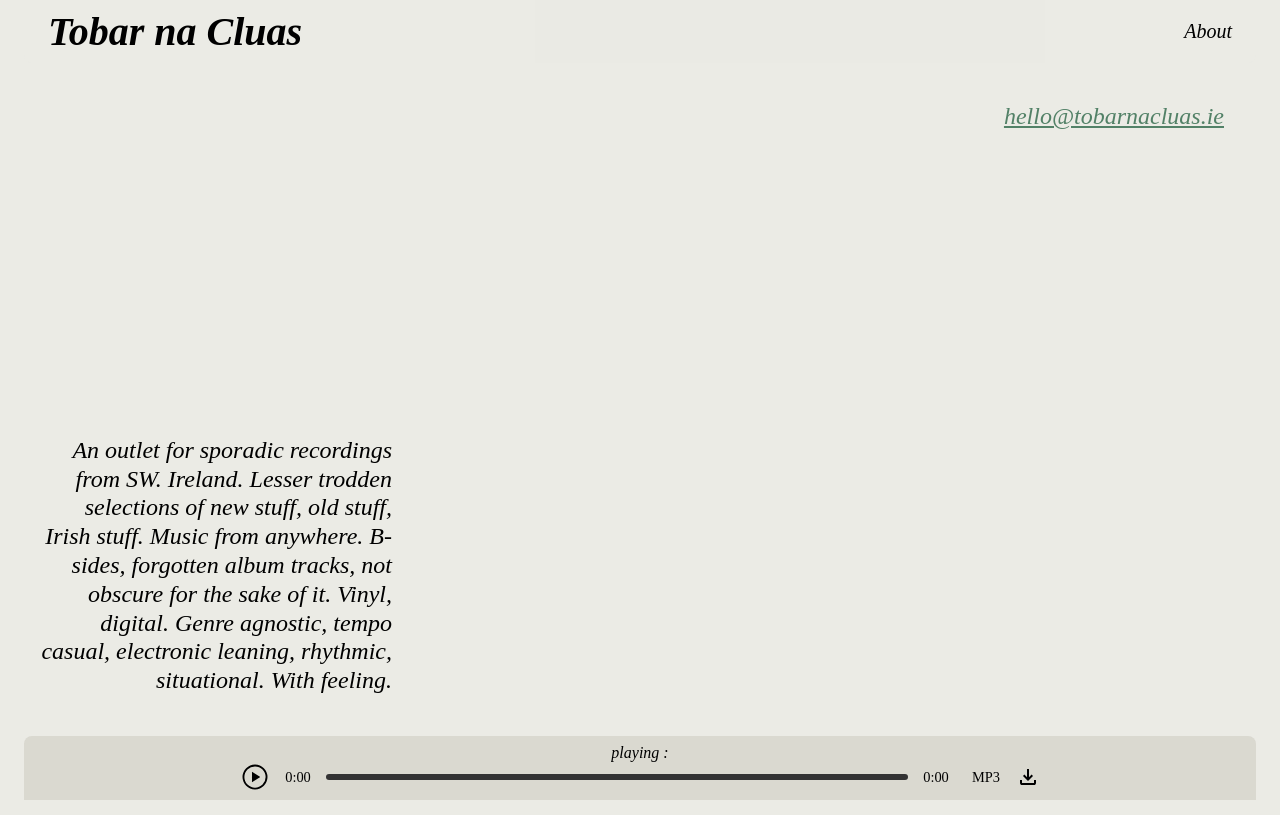
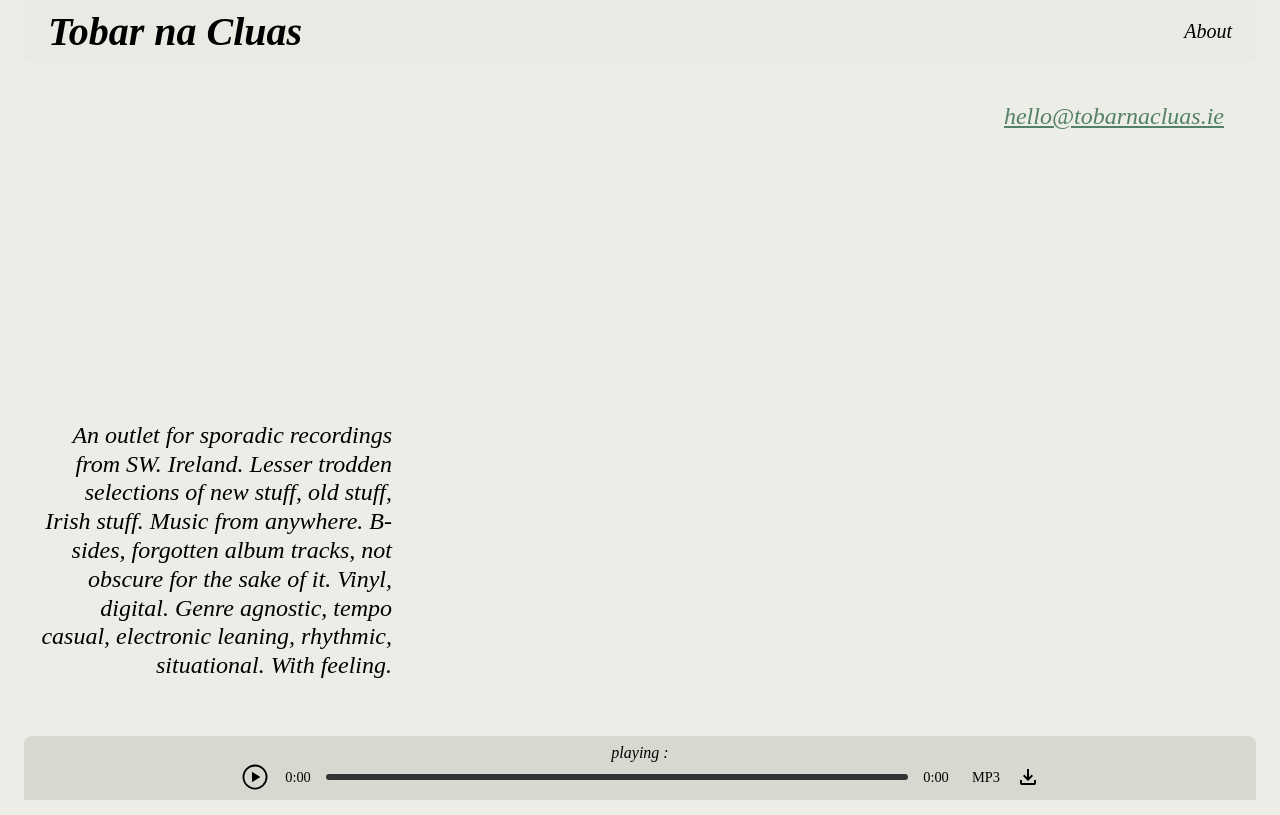
Before and after one commit to patrickbelcher/tobar-na-cluas, a Node project: template views/about.ejs in a window 1280 px wide. Run offline with Node 20 templates, Linux system fonts and the light colour scheme; the template is opened without the code that fills it, so the values that code supplies are empty; some libraries are stand-ins or nearby versions; some web fonts are replaced.

Commit message:
CSS step 4: About/404 fill height, remove dead justify-self

```diff
--- a/public/css/custom.css
+++ b/public/css/custom.css
@@ -601,6 +601,12 @@ main p,
    Other pages
 =========================================================== */
 
+/* About and 404: main becomes a column so the section can fill it */
+main:has(> .about-page-section, > .four-o-four-section) {
+  display: flex;
+  flex-direction: column;
+}
+
 .about-page-section {
   margin: var(--margin-y) var(--margin-x);
   display: flex;
@@ -613,7 +619,6 @@ main p,
   padding: 1rem 2rem 1rem 2rem;
   max-width: 400px;
   align-self: flex-end;
-  justify-self: baseline;
   text-align: right;
 }
 
@@ -621,14 +626,12 @@ main p,
   padding: 0rem 2rem 2rem 1rem;
   max-width: 400px;
   align-self: flex-end;
-  justify-self: top;
   text-align: end;
 }
 
 @media (min-width: 576px) {
   .about-page-section {
     align-items: stretch;
-    min-height: calc(100vh - 80px * 2); /* rough nav + footer */
     justify-content: space-between;
   }
 
@@ -651,12 +654,11 @@ main p,
   display: flex;
   justify-content: center;
   align-items: stretch;
-  min-height: calc(100vh - 80px * 2);
+  flex: 1;
 }
 
 .four-o-four-container{
   align-self: center;
-  justify-self: center;
   text-align: center;
 }
 
```
